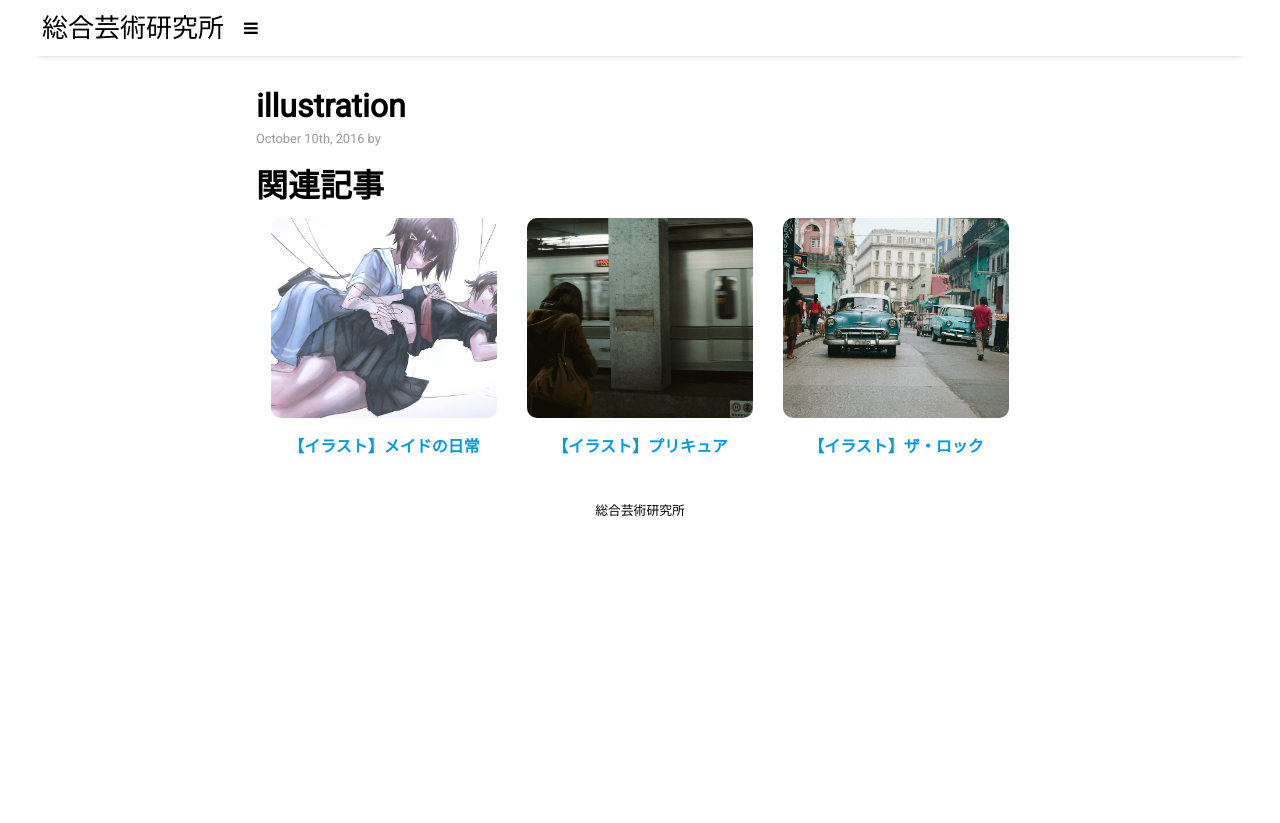
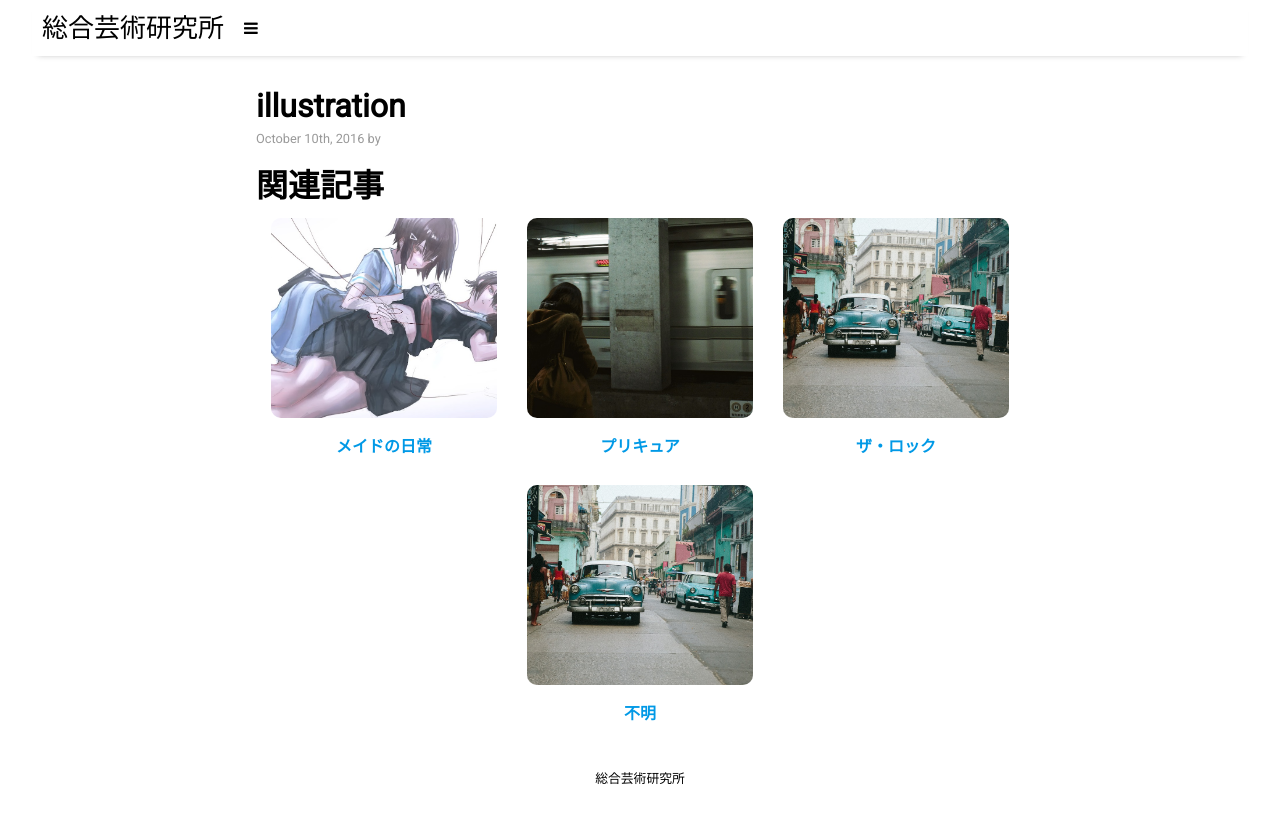
Before and after one commit to gj1002509/zakisikoku, a Jekyll site: the page built from _posts/2016-10-10-illustration.md, in a window 1280 px wide. Shown: the top 823 px of the page. Built offline with Jekyll 4.4.1, drawn with Linux system fonts in a browser that asks for light colours; nearby versions of some CDN libraries.

Commit message:
Update 2016-10-10-illustration.md

```diff
--- a/_posts/2016-10-10-illustration.md
+++ b/_posts/2016-10-10-illustration.md
@@ -45,19 +45,25 @@ tags: [documentation,sample]
         <div class="link-item">
             <a href="{{ site.baseurl }}/sono1">
                 <img src="{{ site.github.url }}/assets/img/yuri1.png" alt="リンク1の画像">
-                <p>【イラスト】メイドの日常</p>
+                <p>メイドの日常</p>
             </a>
         </div>
         <div class="link-item">
             <a href="{{ site.baseurl }}/illust1">
                 <img src="{{ site.github.url }}/assets/img/city-1.jpg" alt="リンク2の画像">
-                <p>【イラスト】プリキュア</p>
+                <p>プリキュア</p>
             </a>
         </div>
         <div class="link-item">
             <a href="{{ site.baseurl }}/illust2">
                 <img src="{{ site.github.url }}/assets/img/cuba-1.jpg" alt="リンク3の画像">
-                <p>【イラスト】ザ・ロック</p>
+                <p>ザ・ロック</p>
+            </a>
+        </div>
+        <div class="link-item">
+            <a href="{{ site.baseurl }}/illust2">
+                <img src="{{ site.github.url }}/assets/img/cuba-1.jpg" alt="リンク3の画像">
+                <p>不明</p>
             </a>
         </div>
     </div>
```
